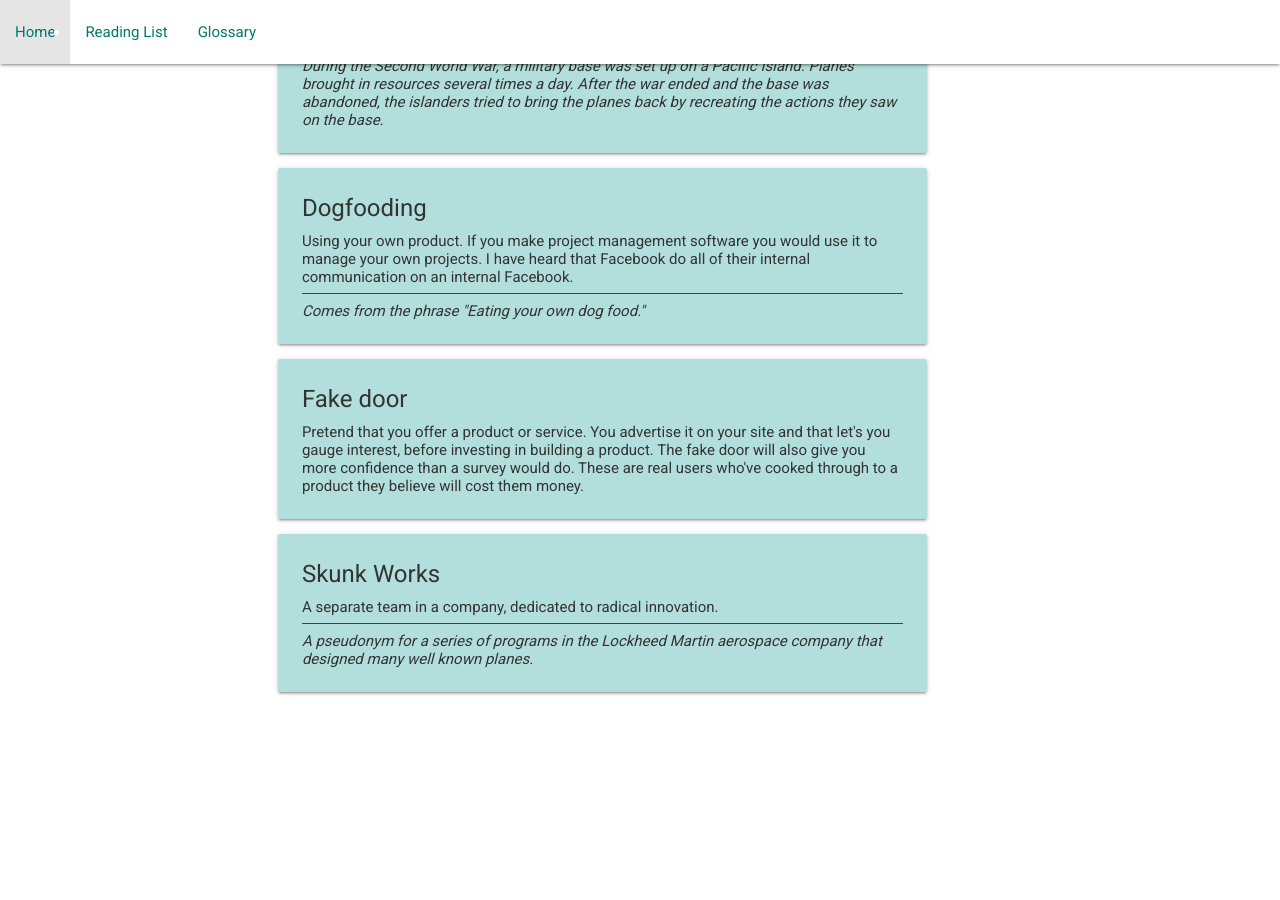
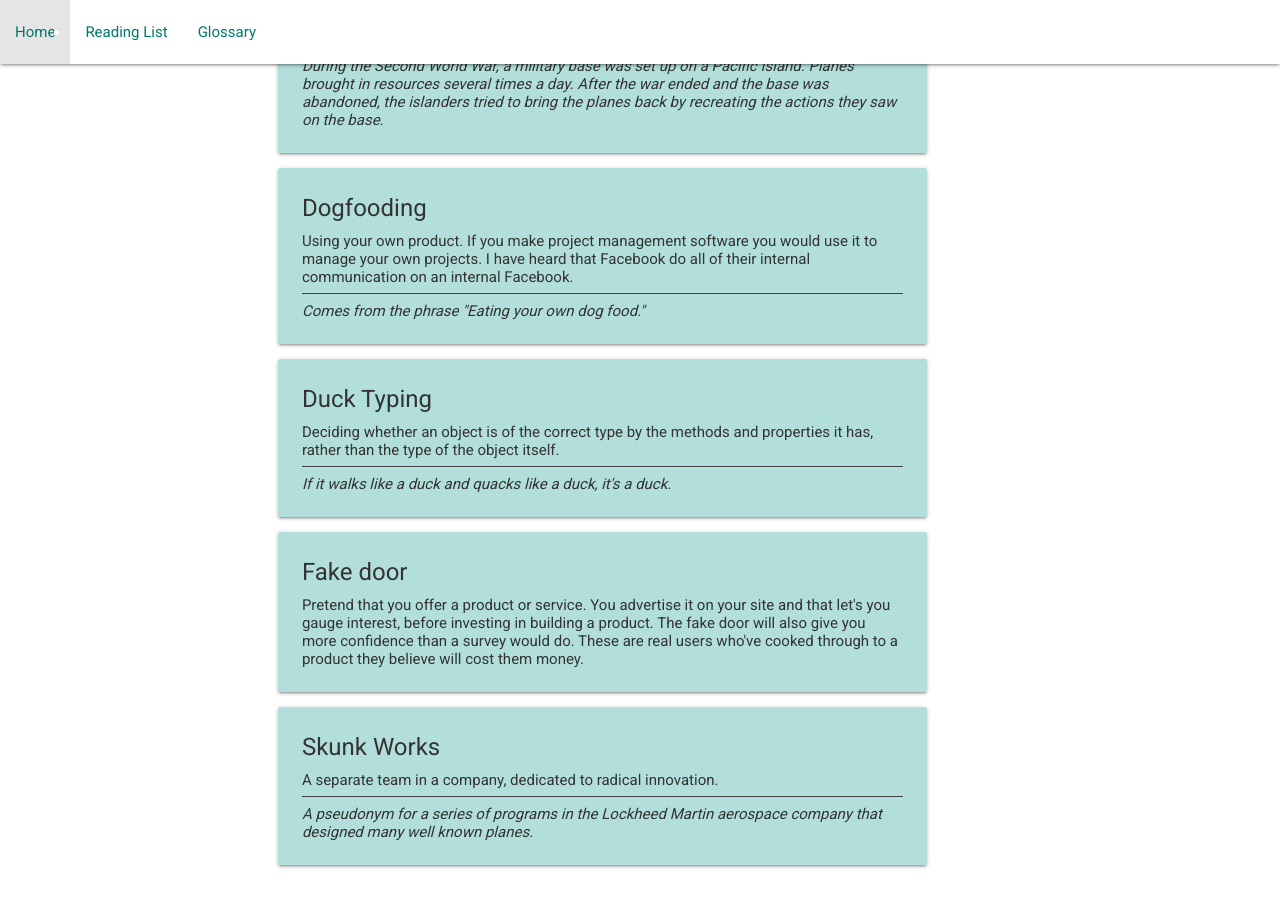
Before and after one commit to FleaRex/PersonalBlog, a Jekyll site: the page built from glossary.html, in a window 1280 px wide and 900 px high, scrolled down 589 px. Built offline with Jekyll 4.4.1, drawn with Linux system fonts in a browser that asks for light colours; before the commit the page ends 1316 px from its top, so only the background shows below that.

Commit message:
Duck typing.

```diff
--- a/_data/glossary_terms.yml
+++ b/_data/glossary_terms.yml
@@ -7,6 +7,9 @@
 - word: Dogfooding
   definition: Using your own product. If you make project management software you would use it to manage your own projects. I have heard that Facebook do all of their internal communication on an internal Facebook.
   story: Comes from the phrase "Eating your own dog food."
+- word: Duck Typing
+  definition: Deciding whether an object is of the correct type by the methods and properties it has, rather than the type of the object itself.
+  story: "If it walks like a duck and quacks like a duck, it's a duck."
 - word: Fake door
   definition: Pretend that you offer a product or service. You advertise it on your site and that let's you gauge interest, before investing in building a product. The fake door will also give you more confidence than a survey would do. These are real users who've cooked through to a product they believe will cost them money.
 - word: Skunk Works
```
